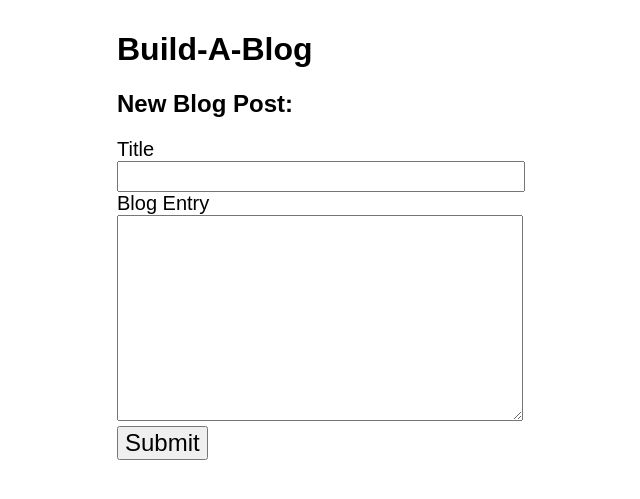
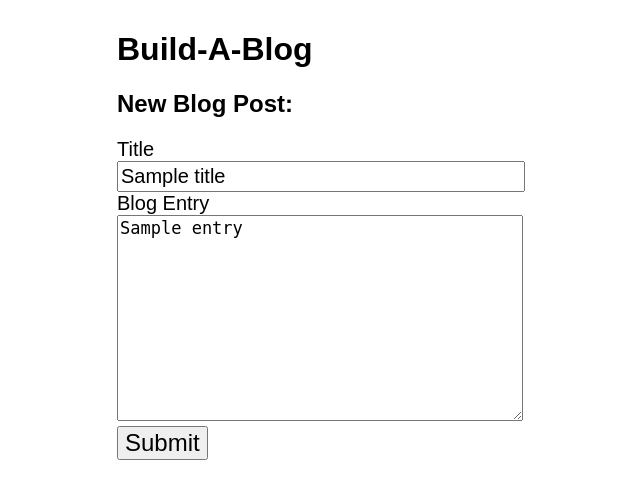
Before and after one commit to joel-burton/build-a-blog, a Python web app: template templates/newpost.html in a window 1280 px wide. Shown: the top 499 px of the page, without its empty margins (123-763 px from the left). Run offline with Jinja, Linux system fonts and the light colour scheme; the template is opened without the code that fills it: most values are stand-ins (such as "Sample title", 1, 10 or a date in 2020).

Commit message:
added title and entry retension, error message, and post handling. Currently clears successful blog entries and reloads the front page.

```diff
--- a/templates/newpost.html
+++ b/templates/newpost.html
@@ -7,13 +7,18 @@
 <form method="post">
     <label>
         <div>Title</div>
-        <input type="text" name="title"  >
+        <input type="text" name="title" value="{{ title }}">
     </label>
+
     <label>
         <div>Blog Entry</div>
-        <textarea name="entry"></textarea>
+        <textarea name="entry">{{ entry }}</textarea>
     </label>
+
+    <div class="error">{{ error }}</div>
+
     <input type="submit">
 </form>
 
+
 {% endblock %}
```
Also changed, not shown: main.py (+8 -1 lines), 1 other file.
